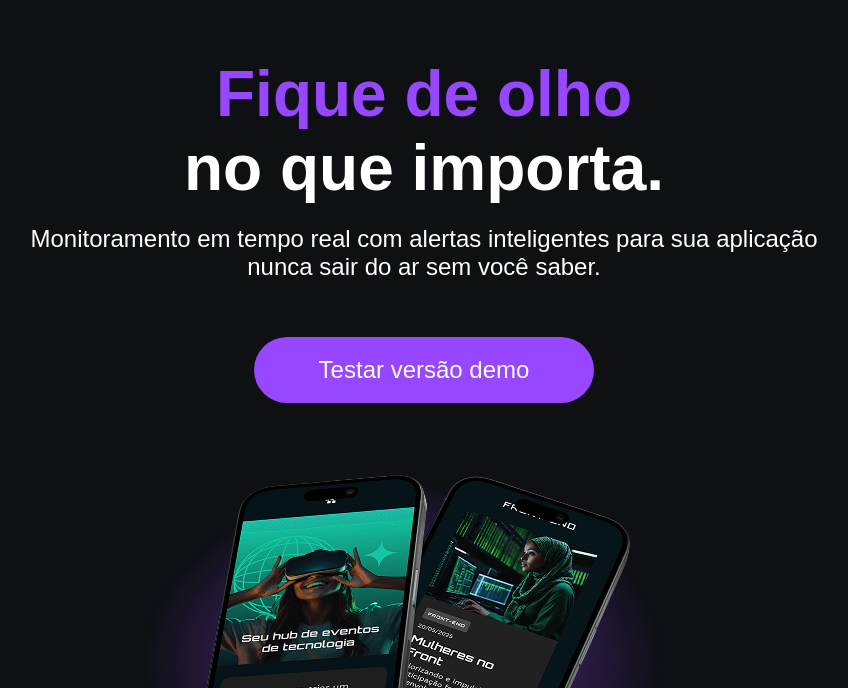
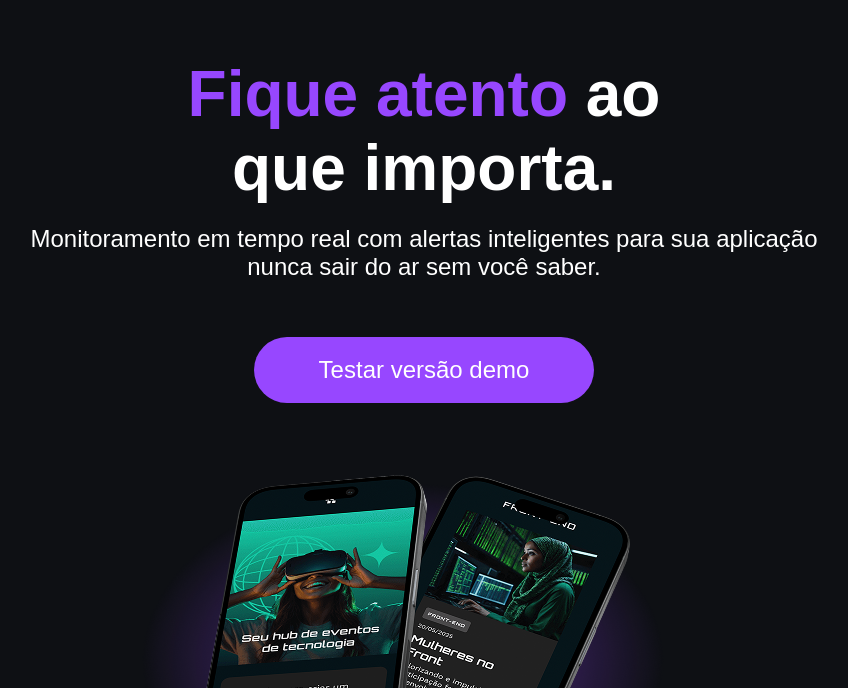
Before and after one commit to fernandooar/tecboard, a plain HTML site: page index.html in a window 1280 px wide. Shown: the part 112-800 px from the top of the page, without its empty margins (216-1064 px from the left). Drawn offline with Linux system fonts and the light colour scheme; a web font is replaced by a local one.

Commit message:
Alteração no titulo h1 da index.html

```diff
--- a/index.html
+++ b/index.html
@@ -19,7 +19,7 @@
         </header>
         <main>
             <section>
-                <h1> <span>Fique de olho </span>no que importa.</h1>
+                <h1> <span>Fique atento </span>ao que importa.</h1>
                 <p>
                     Monitoramento em tempo real com alertas inteligentes para
                     sua aplicação nunca sair do ar sem você saber.
```
